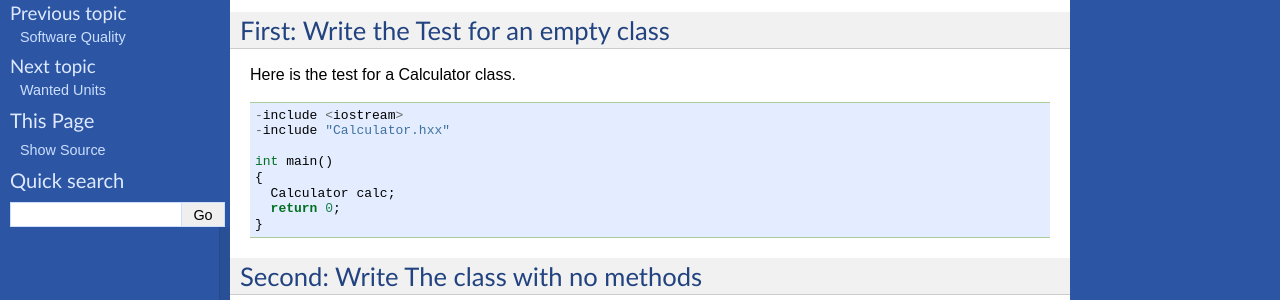
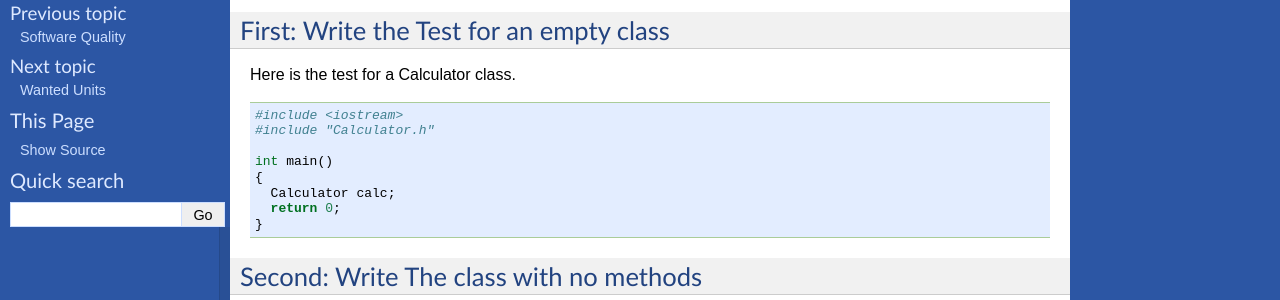
Before and after one commit to InsightSoftwareConsortium/ITKBarCamp, a Sphinx documentation site: the page built from doc/source/SoftwareQuality/UnitTesting.rst, in a window 1280 px wide. Shown: the part 178-478 px from the top of the page. Built offline with Sphinx 7.4.7, drawn with Linux system fonts in a browser that asks for light colours; formulas are drawn with MathJax 3.

Commit message:
Fix UnitTesting Calculator example.

```diff
--- a/doc/source/SoftwareQuality/UnitTesting.rst
+++ b/doc/source/SoftwareQuality/UnitTesting.rst
@@ -13,8 +13,8 @@ Here is the test for a Calculator class.
 
 ::
 
-    -include <iostream>
-    -include "Calculator.hxx"
+    #include <iostream>
+    #include "Calculator.h"
 
     int main()
     {
```
